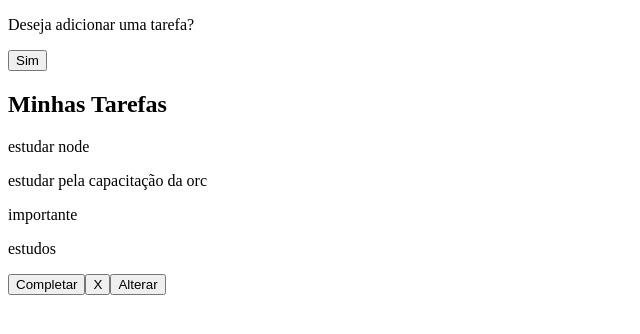
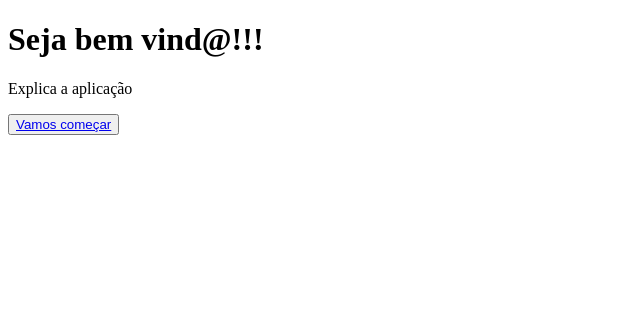
Before and after one commit to pkbceira03/ToDoList, a React (Vite) app: page / in a window 1280 px wide. Shown: the top 334 px of the page, without its empty margins (0-640 px from the left). Built offline with nearby package versions, Linux system fonts and the light colour scheme.

Commit message:
adiciona as rotas

```diff
--- a/src/App.jsx
+++ b/src/App.jsx
@@ -1,12 +1,10 @@
 import './App.css'
+import { Outlet } from 'react-router-dom'
+import { ToDoContext } from './context/ToDoContext'
 import { useState } from 'react'
-import List from './components/List'
-import Form from './components/Form';
-import { ToDoContext } from './context/ToDoContext'
 
 
 function App() {
-  const [addTask, setAddTask] = useState(false)
   const [tasks, setTasks] = useState([
     {
       id:1,
@@ -18,26 +16,9 @@ function App() {
     },
   ]);
 
-
-  function changeAddTask(){
-    setAddTask(!addTask)
-  }
-
   return (
-    <ToDoContext.Provider value={{tasks, setTasks, changeAddTask}}>
-      {
-        addTask ?
-          <Form />
-        :
-        <>
-          <div>
-            <p>Deseja adicionar uma tarefa?</p>
-            <button onClick={changeAddTask}>Sim</button>
-          </div>
-          <List/>
-        </>
-      }
-
+    <ToDoContext.Provider value={{tasks, setTasks}}>
+      <Outlet/>
     </ToDoContext.Provider>
   )
 }
--- a/src/main.jsx
+++ b/src/main.jsx
@@ -1,10 +1,41 @@
 import { StrictMode } from 'react'
 import { createRoot } from 'react-dom/client'
 import App from './App.jsx'
+import List from './routes/List.jsx'
+import Form from './routes/Form.jsx'
+import Home from './routes/Home.jsx'
+import ChangeToDo from './routes/ChangeToDo.jsx'
 import './index.css'
+import {createBrowserRouter, RouterProvider} from 'react-router-dom'
+
+
+const router = createBrowserRouter([
+  {
+    path: "/",
+    element: <App/>,
+    children:[
+      {
+        path:"/",
+        element: <Home/>
+      },
+      {
+        path:"/list",
+        element: <List/>
+      },
+      {
+        path:"/form",
+        element: <Form/>
+      },
+      {
+        path:"/alterar",
+        element: <ChangeToDo/>
+      },
+    ]
+  }
+])
 
 createRoot(document.getElementById('root')).render(
   <StrictMode>
-    <App />
+    <RouterProvider router={router}/>
   </StrictMode>,
 )
--- /dev/null
+++ b/src/routes/ChangeToDo.jsx
@@ -0,0 +1,7 @@
+import React from "react";
+
+export default () =>{
+    return(
+        <>oi</>
+    )
+}
--- a/src/components/Form.jsx
+++ b/src/routes/Form.jsx
@@ -1,14 +1,21 @@
 import React from "react";
 import { useState } from "react";
 import useToDoContext from "../hook/useToDoContext";
+import { useNavigate } from "react-router-dom";
 
 export default () => {
-    const { tasks, setTasks, changeAddTask } = useToDoContext();
+    const { tasks, setTasks } = useToDoContext();
 
     const [title, setTitle] = useState("")
     const [description, setDescription] = useState("")
     const [priority, setPriority] = useState("")
     const [category, setCategory] = useState("")
+
+    const navigate = useNavigate();
+
+    const goToList = () =>{
+        navigate("/list")
+    }
 
     function addToDo(title, description, pririty, category){
         const newTask = [...tasks,
@@ -36,8 +43,7 @@ export default () => {
         setPriority("");
         setCategory("");
         //console.log(title, description, priority, category);
-
-        changeAddTask();
+        goToList()
     }
 
 
--- /dev/null
+++ b/src/routes/Home.jsx
@@ -0,0 +1,33 @@
+import { useState } from 'react'
+import List from './List'
+import Form from './Form';
+import { ToDoContext } from '../context/ToDoContext'
+import { Link } from 'react-router-dom'
+
+
+function Home() {
+
+  return (
+    <div>
+        <h1>Seja bem vind@!!!</h1>
+        <p>Explica a aplicação</p>
+        <button><Link to='/form'>Vamos começar</Link></button>
+
+
+        {/* {
+            addTask ?
+            <Form />
+            :
+            <>
+            <div>
+                <p>Deseja adicionar uma tarefa?</p>
+                <button onClick={changeAddTask}>Sim</button>
+            </div>
+            <List/>
+            </>
+        } */}
+    </div>
+  )
+}
+
+export default Home
--- a/src/components/List.jsx
+++ b/src/routes/List.jsx
@@ -1,5 +1,6 @@
 import React from "react";
 import useToDoContext from "../hook/useToDoContext";
+import { Link } from "react-router-dom";
 
 export default () => {
     const { tasks, setTasks } = useToDoContext();
@@ -31,6 +32,9 @@ export default () => {
 
         <>
             <h2>Minhas Tarefas</h2>
+            <div>
+                <button><Link to='/form'>Colocar nova Tarefa</Link></button>
+            </div>
 
             {
                 tasks.length > 0 ? (
@@ -47,7 +51,7 @@ export default () => {
                             <div>
                                 <button onClick={() => completyToDo(element.id)}>Completar</button>
                                 <button onClick={() => removeToDo(element.id)}>X</button>
-                                <button onClick={() => changePage()}>Alterar</button>
+                                <button><Link to="/alterar">Alterar</Link></button>
                             </div>
                         </div>
                     ))
```
